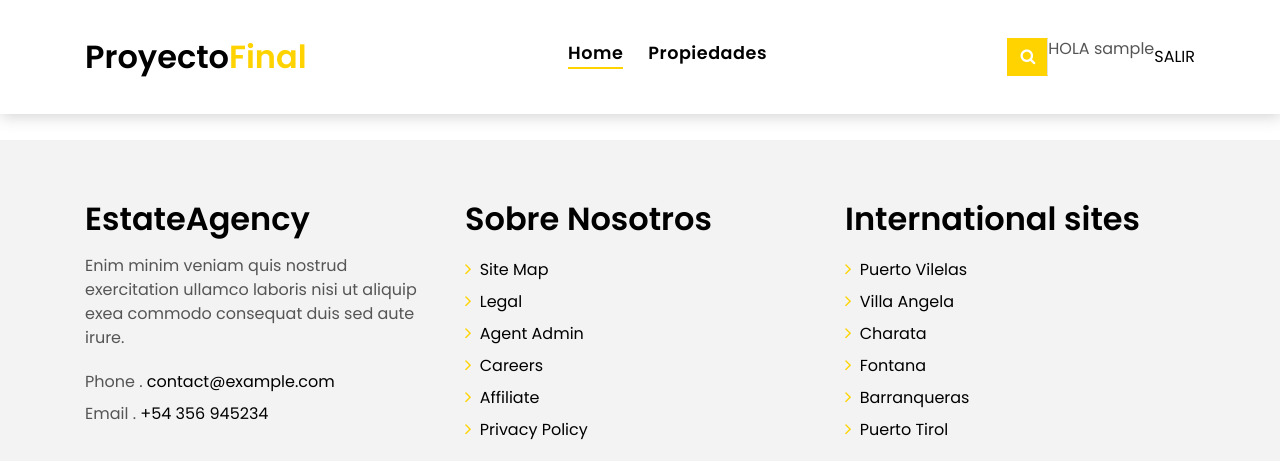
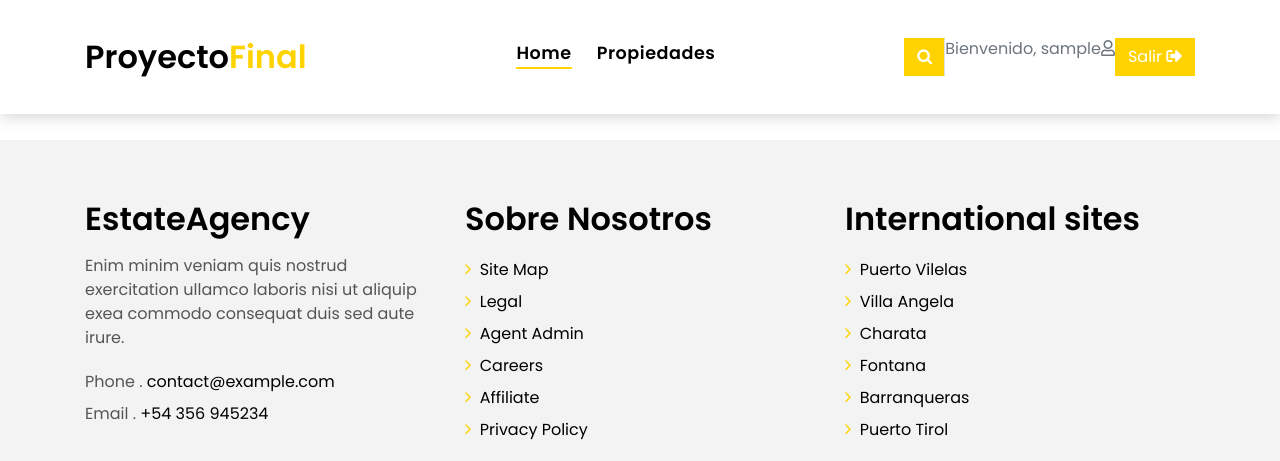
Before and after one commit to Info-Grupo-N-10/Informatorio-2020, a Django app: page /Favoritos/Favoritos/ in a window 1280 px wide. Shown: the top 461 px of the page. Run offline with Django 3.2, Linux system fonts and the light colour scheme; the visitor is signed in with stand-in values (Sample User, id 1); parts of the project's set-up code (start-up, migrations or seed data) failed here and were passed over; some libraries are stand-ins or nearby versions.

Commit message:
login pareciera que funciona

```diff
--- a/proyecto_final-master/proyectoFinal/proyectoFinal/urls.py
+++ b/proyecto_final-master/proyectoFinal/proyectoFinal/urls.py
@@ -10,13 +10,13 @@ urlpatterns = [
 
     path('admin/', admin.site.urls),
     path('', views.Home , name = 'home'),
-    path('Login', auth.LoginView.as_view(template_name="usuarios/login.html"), name='login'),
     path('Logout', auth.LogoutView.as_view(), name='logout'),
+    path('Login',auth.LoginView.as_view(template_name="home.html"),name="login"),
 
-     #urls otras app
-     path('Perfil/', include('apps.perfil.urls')),
-     path('Registro/', include('apps.usuarios.urls')),
-     path('Inmuebles/', include('apps.publicacion.urls')),
-     path('Favoritos/', include('apps.favoritos.urls')),
+    #urls otras app
+    path('Perfil/', include('apps.perfil.urls')),
+    path('Registro/', include('apps.usuarios.urls')),
+    path('Inmuebles/', include('apps.publicacion.urls')),
+    path('Favoritos/', include('apps.favoritos.urls')),
 
 ] + static(settings.MEDIA_URL, document_root=settings.MEDIA_ROOT)
--- a/proyecto_final-master/proyectoFinal/proyectoFinal/views.py
+++ b/proyecto_final-master/proyectoFinal/proyectoFinal/views.py
@@ -1,4 +1,6 @@
 from django.shortcuts import render
+from django.views.generic import View
+from django.urls import reverse_lazy
 
 def Home(request):
 	return render(request, 'home.html')#home
@@ -9,4 +11,7 @@ def Registro(request):
 def Usuarios(request):
 	return render(request, 'usuarios.html')#propiedades
 
+class LogoutView(View):
+	success_url = reverse_lazy('home')
+
 #Registro, Perfil, Usuarios, Propiedades, Publicación, Favoritos
--- a/proyecto_final-master/proyectoFinal/templates/base.html
+++ b/proyecto_final-master/proyectoFinal/templates/base.html
@@ -162,13 +162,12 @@
         <span class="fa fa-search" aria-hidden="true"></span>
       </button>
       {% if user.is_authenticated %}
-      <p>HOLA {{user.username}}</p>
-      <a href="{% url 'logout' %}">SALIR</a>
+      <p class="text-secondary">Bienvenido, <i class="fas fa-house-user"></i>{{user.username}}<i class="far fa-user"></i></p>
+      <a href="{% url 'logout' %}" class="btn btn-b-n ">Salir <i class="fas fa-sign-out-alt"></i></a>
       <!-- Button trigger modal -->
       {% else %}
-      <button type="button" class="btn btn-b-n border-left" data-toggle="modal" data-target="#loginModal" aria-expanded="false">
-        Entrar
-      </button>
+      <input type="button" class="btn btn-b-n border-left" data-toggle="modal" data-target="#loginModal" aria-expanded="false" value="Ingresar">
+      </input>
       <!-- Modal -->
       <div class="modal fade algo" id="loginModal" tabindex="-1" role="dialog" aria-labelledby="exampleModalLabel" aria-hidden="true">
           <div class="modal-dialog modal-dialog-centered" role="document">
@@ -192,7 +191,7 @@
                     <div class="form-group">
                       <input type="password" class="form-control" id="password1" name="password" placeholder="Su contraseña">
                     </div>
-                    <input type="submit" class="btn btn-b-n" style="width: 100%; border-radius: 20px;" value="ENTRAR"></input>
+                    <input type="submit" class="btn btn-b-n" name= "" style="width: 100%; border-radius: 20px;" value="ENTRAR"></input>
                   </form>
 
                   <div class="text-center text-muted delimiter">Use una Red Social</div>
```
Also changed, not shown: proyecto_final-master/proyectoFinal/manage.py (added, +21 -0 lines).
